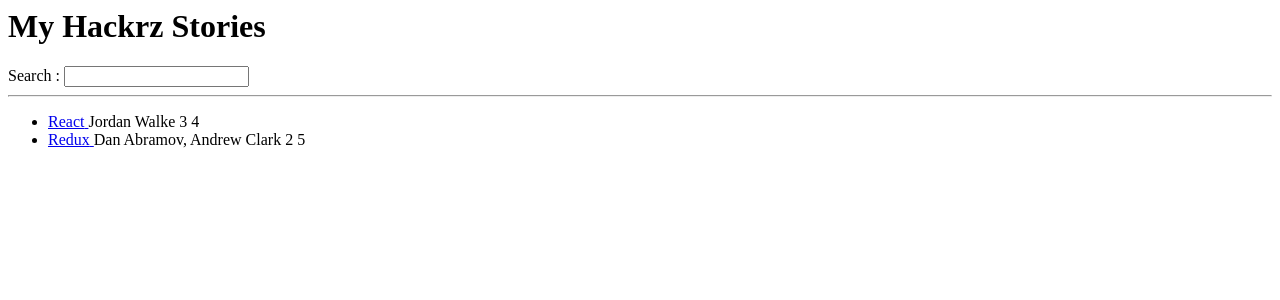
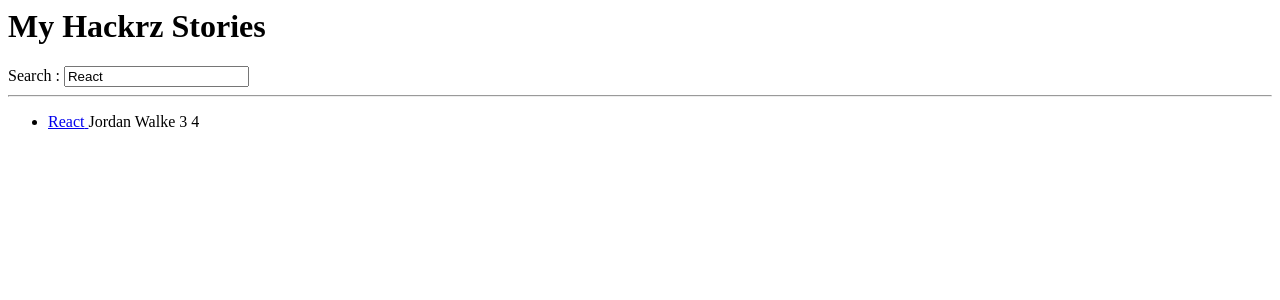
Before and after one commit to arief-github/the-road-to-learn-react, a React (Create React App) app: page / in a window 1280 px wide. Shown: the top 300 px of the page. Built offline with nearby package versions, Linux system fonts and the light colour scheme.

Commit message:
Implementing React Controlled Component

```diff
--- a/src/App.js
+++ b/src/App.js
@@ -22,7 +22,7 @@
     },
   ];
 
-  const [searchTerm, setSearchTerm] = useState('');
+  const [searchTerm, setSearchTerm] = useState('React');
 
   const handleSearch = (event) => {
     setSearchTerm(event.target.value);
@@ -35,7 +35,7 @@
   return (
     <div>
       <h1> My Hackrz Stories </h1>
-      <Search onSearch={handleSearch} />
+      <Search onSearch={handleSearch} search={searchTerm} />
       <hr />
       <List list={searchedStories} />
     </div>
@@ -52,11 +52,11 @@
   </ul>
 );
 
-const Search = ({ onSearch }) => {
+const Search = ({ onSearch, search }) => {
   return (
     <div>
       <label htmlFor="search"> Search : </label>
-      <input id="search" type="text" onChange={onSearch} />
+      <input id="search" type="text" onChange={onSearch} value={search} />
     </div>
   );
 };
```
